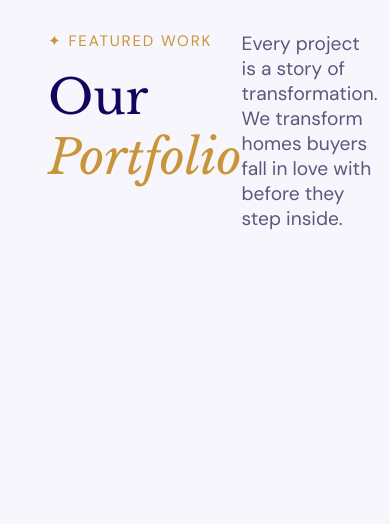
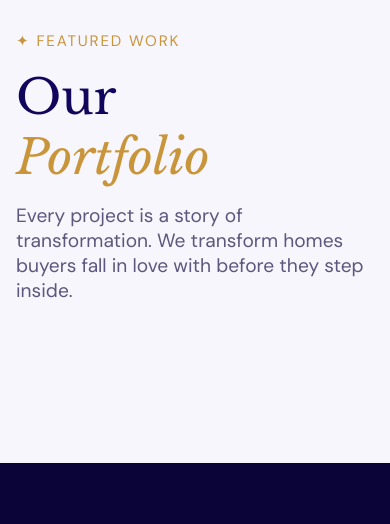
Before and after one commit to drsilva9583/ReDesign-Home-Staging, a PHP site: page / in a window 390 px wide. Shown: the part 845-1369 px from the top of the page. Run offline with PHP 8.4, Linux system fonts and the light colour scheme.

Commit message:
added responsiveness for homepage gallery and testimonials so page cleanly resizes for different layouts

```diff
--- a/css/index.css
+++ b/css/index.css
@@ -497,8 +497,106 @@
     color: var(--gray);
 }
 
-@media (max-width: 1024px) {
+@media (max-width: 768px) {
     .transformation-inner {
       grid-template-columns: 1fr;
     }
 }
+
+/* mobile responsiveness */
+@media (max-width: 768px) {
+
+    /* reduce font sizes for smaller screens */
+    .hero-content h1 {
+        font-size: 2.5rem;
+    }
+
+    .hero-content p {
+        font-size: 1rem;
+    }
+
+    /* reduce padding and stack header vertically */
+    .portfolio {
+        padding: 2rem 1rem;
+    }
+
+    .portfolio-header {
+        flex-direction: column;
+        gap: 1rem;
+    }
+
+    .header-left {
+        max-width: 100%;
+    }
+
+    /* portfolio grid - single column stack on mobile */
+    .portfolio-grid {
+        grid-template-columns: 1fr;
+        grid-template-rows: auto;
+        grid-template-areas:
+            "home-1"
+            "home-2"
+            "home-3"
+            "home-4"
+            "home-5"
+            "home-6";
+        gap: 1rem;
+    }
+
+    /* fixed height for each portfolio item on mobile */
+    .portfolio-item {
+        height: 220px;
+    }
+
+    /* reduce padding */
+    .testimonials {
+        padding: 2rem 1rem;
+    }
+
+    /* single card view */
+    .testimonials-cards {
+        scroll-snap-type: x mandatory;
+    }
+
+    .testimonial-card {
+        flex: 0 0 100%;
+        scroll-snap-align: start;
+    }
+
+    /* center the nav arrows above the card */
+    .testimonials-header {
+        flex-direction: column;
+        align-items: center;
+        text-align: center;
+        gap: 1rem;
+    }
+
+    .testimonials-header-right {
+        justify-content: center;
+    }
+}
+
+/* tablet responsiveness (smaller screen layout) */
+@media (min-width: 769px) and (max-width: 1024px) {
+
+    /* portfolio grid - two column layout */
+    .portfolio-grid {
+        grid-template-columns: 1fr 1fr;
+        grid-template-rows: auto;
+        grid-template-areas:
+            "home-1 home-1"
+            "home-2 home-3"
+            "home-4 home-5"
+            "home-6 home-6";
+        gap: 1.5rem;
+    }
+
+    .portfolio-item {
+        height: 240px;
+    }
+
+    /* 2 testimonial cards at a time */
+    .testimonial-card {
+        flex: 0 0 calc((100% - 2rem) / 2);
+    }
+}
```
